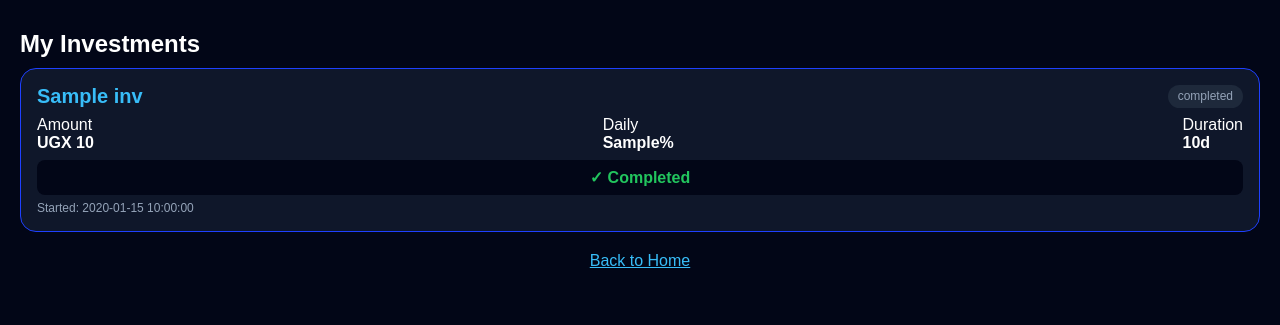
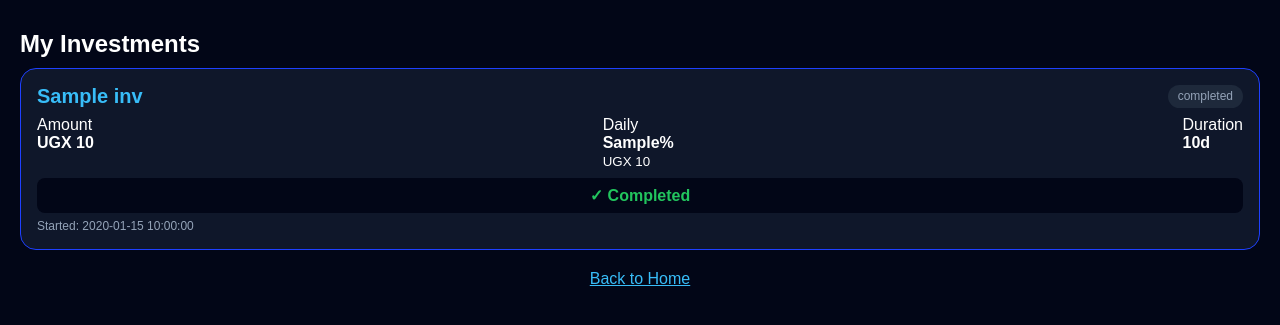
Before and after one commit to Codex700com/Codex700com, a Flask app: template templates/my_investments.html in a window 1280 px wide. Shown: the top 325 px of the page. Run offline with Flask 3, Linux system fonts and the light colour scheme; the template is opened without the code that fills it: most values are stand-ins (such as "Sample title", 1, 10 or a date in 2020).

Commit message:
fix Daily % blank

```diff
--- a/templates/my_investments.html
+++ b/templates/my_investments.html
@@ -3,7 +3,7 @@
 {% for inv in investments %}
 <div class="card">
 <div style="display:flex;justify-content:space-between"><b style="font-size:20px;color:#38bdf8">{{ inv['plan_name'] }}</b><span class="badge {{ 'done' if inv['status']=='completed' else 'active' }}">{{ inv['status'] }}</span></div>
-<div style="margin-top:8px;display:flex;justify-content:space-between"><div>Amount<br><b>UGX {{ "{:,}".format(inv['amount']|int) }}</b></div><div>Daily<br><b>{{ inv['daily_pct'] }}%</b></div><div>Duration<br><b>{{ inv['duration_days'] }}d</b></div></div>
+<div style="margin-top:8px;display:flex;justify-content:space-between"><div>Amount<br><b>UGX {{ "{:,}".format(inv['amount']|int) }}</b></div><div>Daily<br><b>{% if inv['daily_pct'] %}{{ inv['daily_pct'] }}%{% else %}{{ (inv['daily_return']/inv['amount']*100)|int if inv['amount'] else 10 }}%{% endif %}</b><br><small>UGX {{ '{:,}'.format(inv['daily_return']|int) }}</small></div><div>Duration<br><b>{{ inv['duration_days'] }}d</b></div></div>
 <div class="timer" data-end="{{ inv['end_time'] or inv['end_at'] }}">Loading...</div>
 <div style="font-size:12px;color:#94a3b8;margin-top:6px">Started: {{ inv['start_time'][:19] }}</div>
 </div>
```
